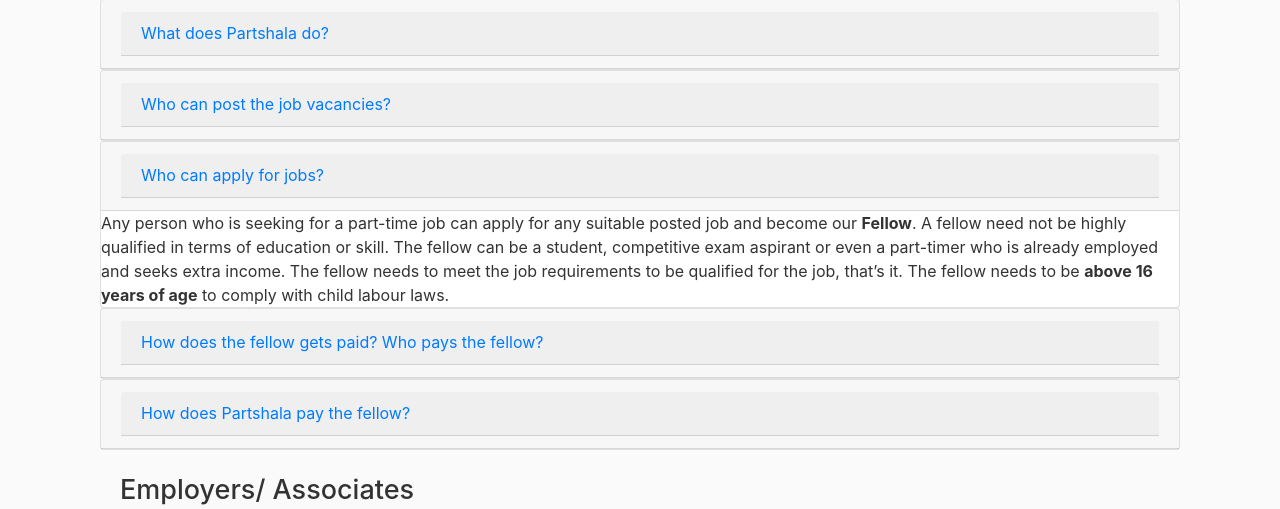
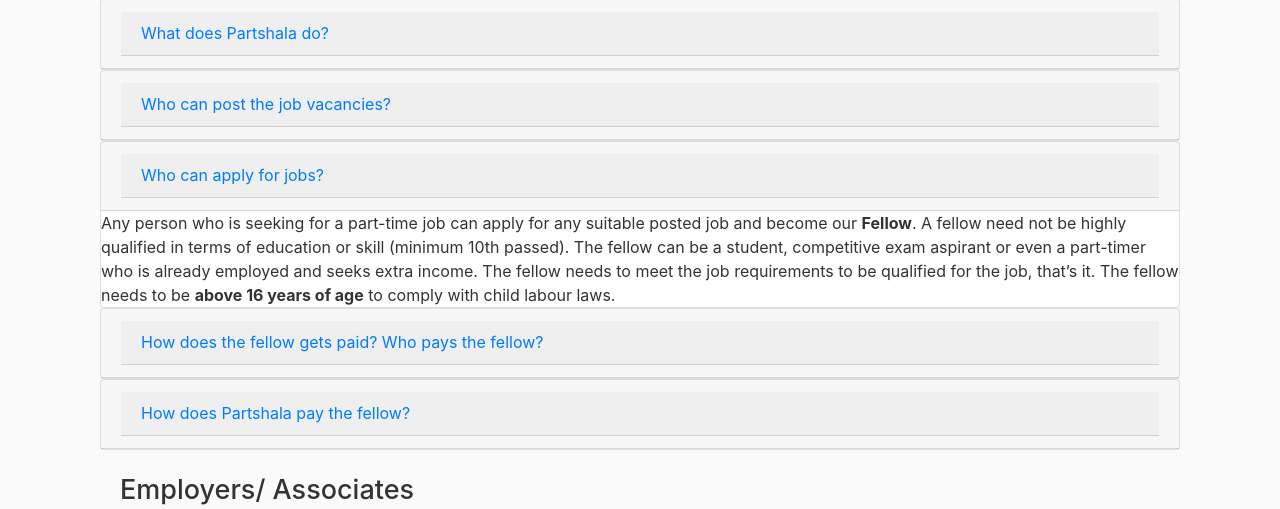
Before and after one commit to cshashir/withoutreadme, a Django app: page /faqs/ in a window 1280 px wide, after a click on "Who can apply for jobs?". Shown: the part 162-671 px from the top of the page. Run offline with Django 3.2, Linux system fonts and the light colour scheme; some libraries are stand-ins or nearby versions.

Commit message:
mini 10th passed in FAQ

```diff
--- a/blog/templates/blog/faqs.html
+++ b/blog/templates/blog/faqs.html
@@ -35,7 +35,7 @@
             </div>
             <div id="collapseThree" class="panel-collapse collapse">
                 <div class="card-block">
-                    Any person who is seeking for a part-time job can apply for any suitable posted job and become our <strong>Fellow</strong>. A fellow need not be highly qualified in terms of education or skill. The fellow can be a student, competitive exam aspirant or even a part-timer who is already employed and seeks extra income.  The fellow needs to meet the job requirements to be qualified for the job, that’s it. The fellow needs to be <strong>above 16 years of age</strong> to comply with child labour laws.
+                    Any person who is seeking for a part-time job can apply for any suitable posted job and become our <strong>Fellow</strong>. A fellow need not be highly qualified in terms of education or skill (minimum 10th passed). The fellow can be a student, competitive exam aspirant or even a part-timer who is already employed and seeks extra income.  The fellow needs to meet the job requirements to be qualified for the job, that’s it. The fellow needs to be <strong>above 16 years of age</strong> to comply with child labour laws.
                 </div>
             </div>
         </div>
```
